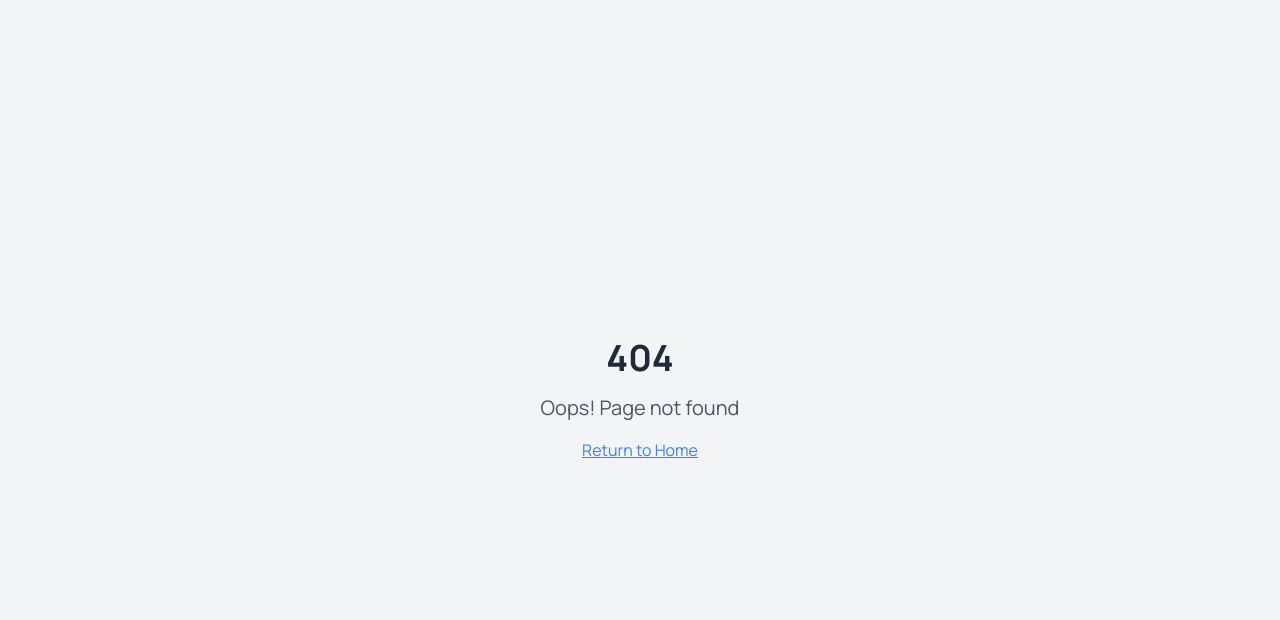
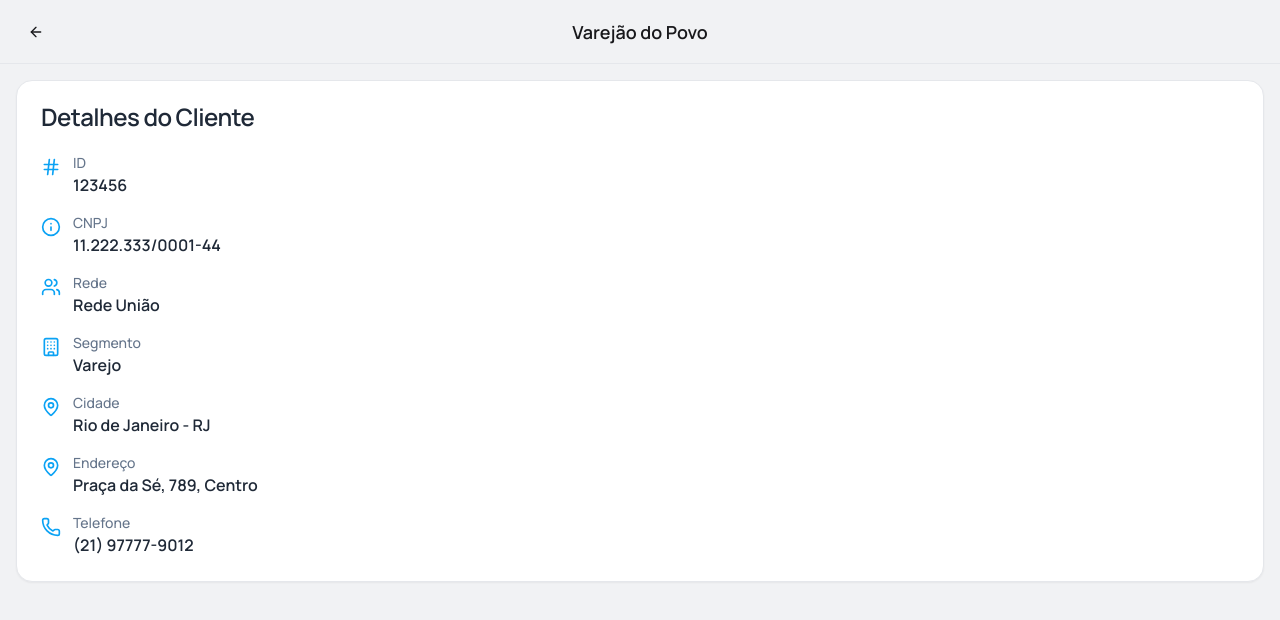
Before and after one commit to Comercialsc7/TradeScan, a React (Vite) app: page /customer/123456 in a window 1280 px wide. Before the commit this address had no page. Shown: the top 620 px of the page. Built offline with nearby package versions, Linux system fonts and the light colour scheme.

Commit message:
feat: Add customer details page and navigation

```diff
--- a/src/App.tsx
+++ b/src/App.tsx
@@ -10,6 +10,7 @@ import AuthPage from './pages/Auth'
 import NotFound from './pages/NotFound'
 import Layout from './components/Layout'
 import SearchCustomerPage from './pages/SearchCustomer'
+import CustomerDetailsPage from './pages/CustomerDetails'
 
 // ONLY IMPORT AND RENDER WORKING PAGES, NEVER ADD PLACEHOLDER COMPONENTS OR PAGES IN THIS FILE
 // AVOID REMOVING ANY CONTEXT PROVIDERS FROM THIS FILE (e.g. TooltipProvider, Toaster, Sonner)
@@ -39,6 +40,7 @@ const App = () => {
               {/* ADD ALL CUSTOM ROUTES MUST BE ADDED HERE */}
             </Route>
             <Route path="/search-customer" element={<SearchCustomerPage />} />
+            <Route path="/customer/:id" element={<CustomerDetailsPage />} />
             <Route path="/" element={<Navigate to="/auth" replace />} />
             <Route path="*" element={<NotFound />} />
           </Routes>
--- /dev/null
+++ b/src/lib/mock-data.ts
@@ -0,0 +1,73 @@
+export type Customer = {
+  id: string
+  name: string
+  cnpj: string
+  rede: string
+  segmento: string
+  cidade: string
+  endereco: string
+  telefone: string
+}
+
+export const customers: Customer[] = [
+  {
+    id: '789123',
+    name: 'Supermercado Pague Menos',
+    cnpj: '12.345.678/0001-99',
+    rede: 'Rede Sol',
+    segmento: 'Varejo',
+    cidade: 'Campinas - SP',
+    endereco: 'Rua das Flores, 123, Centro',
+    telefone: '(19) 99999-1234',
+  },
+  {
+    id: '456789',
+    name: 'Atacadão Dia a Dia',
+    cnpj: '98.765.432/0001-11',
+    rede: 'Rede Forte',
+    segmento: 'Atacado',
+    cidade: 'São Paulo - SP',
+    endereco: 'Avenida Principal, 456, Bairro Industrial',
+    telefone: '(11) 98888-5678',
+  },
+  {
+    id: '123456',
+    name: 'Varejão do Povo',
+    cnpj: '11.222.333/0001-44',
+    rede: 'Rede União',
+    segmento: 'Varejo',
+    cidade: 'Rio de Janeiro - RJ',
+    endereco: 'Praça da Sé, 789, Centro',
+    telefone: '(21) 97777-9012',
+  },
+  {
+    id: '987654',
+    name: 'Mercado da Esquina',
+    cnpj: '44.555.666/0001-77',
+    rede: 'Rede Sol',
+    segmento: 'Varejo',
+    cidade: 'Belo Horizonte - MG',
+    endereco: 'Rua dos Andradas, 101, Savassi',
+    telefone: '(31) 96666-3456',
+  },
+  {
+    id: '321654',
+    name: 'Empório Bom Preço',
+    cnpj: '77.888.999/0001-00',
+    rede: 'Rede Forte',
+    segmento: 'Varejo',
+    cidade: 'Curitiba - PR',
+    endereco: 'Alameda dos Anjos, 202, Batel',
+    telefone: '(41) 95555-7890',
+  },
+  {
+    id: '654987',
+    name: 'Minimercado Central',
+    cnpj: '22.333.444/0001-55',
+    rede: 'Rede União',
+    segmento: 'Varejo',
+    cidade: 'Porto Alegre - RS',
+    endereco: 'Avenida Ipiranga, 303, Moinhos de Vento',
+    telefone: '(51) 94444-1234',
+  },
+]
--- /dev/null
+++ b/src/pages/CustomerDetails.tsx
@@ -0,0 +1,93 @@
+import { useEffect } from 'react'
+import { useParams, useNavigate, Link } from 'react-router-dom'
+import {
+  ArrowLeft,
+  Building,
+  Hash,
+  Info,
+  MapPin,
+  Phone,
+  Users,
+} from 'lucide-react'
+import { Button } from '@/components/ui/button'
+import { Card, CardContent, CardHeader, CardTitle } from '@/components/ui/card'
+import { customers } from '@/lib/mock-data'
+
+const CustomerDetailsPage = () => {
+  const { id } = useParams<{ id: string }>()
+  const navigate = useNavigate()
+  const customer = customers.find((c) => c.id === id)
+
+  useEffect(() => {
+    if (customer) {
+      document.title = `${customer.name} - TradeScan`
+    } else {
+      document.title = 'Cliente não encontrado - TradeScan'
+    }
+  }, [customer])
+
+  if (!customer) {
+    return (
+      <div className="flex h-screen flex-col items-center justify-center bg-background text-center">
+        <h1 className="text-2xl font-bold">Cliente não encontrado</h1>
+        <p className="text-muted-foreground">
+          O cliente que você está procurando não existe.
+        </p>
+        <Button asChild className="mt-4">
+          <Link to="/search-customer">Voltar para a busca</Link>
+        </Button>
+      </div>
+    )
+  }
+
+  const details = [
+    { icon: Hash, label: 'ID', value: customer.id },
+    { icon: Info, label: 'CNPJ', value: customer.cnpj },
+    { icon: Users, label: 'Rede', value: customer.rede },
+    { icon: Building, label: 'Segmento', value: customer.segmento },
+    { icon: MapPin, label: 'Cidade', value: customer.cidade },
+    { icon: MapPin, label: 'Endereço', value: customer.endereco },
+    { icon: Phone, label: 'Telefone', value: customer.telefone },
+  ]
+
+  return (
+    <div className="flex h-screen flex-col bg-background">
+      <header className="sticky top-0 z-10 flex h-16 items-center border-b bg-background px-4">
+        <Button variant="ghost" size="icon" onClick={() => navigate(-1)}>
+          <ArrowLeft className="h-6 w-6 text-zinc-900 dark:text-white" />
+        </Button>
+        <h1 className="flex-1 truncate px-2 text-center text-lg font-semibold text-zinc-900 dark:text-white">
+          {customer.name}
+        </h1>
+        <div className="w-10" />
+      </header>
+
+      <main className="flex-1 overflow-y-auto p-4">
+        <Card>
+          <CardHeader>
+            <CardTitle>Detalhes do Cliente</CardTitle>
+          </CardHeader>
+          <CardContent>
+            <ul className="space-y-4">
+              {details.map((detail) => (
+                <li key={detail.label} className="flex items-start space-x-3">
+                  <detail.icon className="mt-1 h-5 w-5 flex-shrink-0 text-primary" />
+                  <div>
+                    <p className="text-sm font-medium text-muted-foreground">
+                      {detail.label}
+                    </p>
+                    <p className="font-semibold text-foreground">
+                      {detail.value}
+                    </p>
+                  </div>
+                </li>
+              ))}
+            </ul>
+          </CardContent>
+        </Card>
+      </main>
+    </div>
+  )
+}
+
+export default CustomerDetailsPage
--- a/src/pages/SearchCustomer.tsx
+++ b/src/pages/SearchCustomer.tsx
@@ -1,5 +1,5 @@
 import { useState, useMemo, useEffect } from 'react'
-import { useNavigate } from 'react-router-dom'
+import { useNavigate, Link } from 'react-router-dom'
 import {
   ArrowLeft,
   Search,
@@ -10,52 +10,7 @@ import {
 import { Input } from '@/components/ui/input'
 import { Button } from '@/components/ui/button'
 import { cn } from '@/lib/utils'
-
-type Customer = {
-  id: string
-  name: string
-  cnpj: string
-  rede: string
-}
-
-const customers: Customer[] = [
-  {
-    id: '789123',
-    name: 'Supermercado Pague Menos',
-    cnpj: '12.345.678/0001-99',
-    rede: 'Rede Sol',
-  },
-  {
-    id: '456789',
-    name: 'Atacadão Dia a Dia',
-    cnpj: '98.765.432/0001-11',
-    rede: 'Rede Forte',
-  },
-  {
-    id: '123456',
-    name: 'Varejão do Povo',
-    cnpj: '11.222.333/0001-44',
-    rede: 'Rede União',
-  },
-  {
-    id: '987654',
-    name: 'Mercado da Esquina',
-    cnpj: '44.555.666/0001-77',
-    rede: 'Rede Sol',
-  },
-  {
-    id: '321654',
-    name: 'Empório Bom Preço',
-    cnpj: '77.888.999/0001-00',
-    rede: 'Rede Forte',
-  },
-  {
-    id: '654987',
-    name: 'Minimercado Central',
-    cnpj: '22.333.444/0001-55',
-    rede: 'Rede União',
-  },
-]
+import { customers } from '@/lib/mock-data'
 
 const SearchCustomerPage = () => {
   const [searchTerm, setSearchTerm] = useState('')
@@ -141,11 +96,19 @@ const SearchCustomerPage = () => {
                   </p>
                 </div>
               </div>
-              {selectedCustomerId === customer.id ? (
-                <CheckCircle2 className="h-6 w-6 flex-shrink-0 text-primary" />
-              ) : (
-                <ChevronRight className="h-6 w-6 flex-shrink-0 text-zinc-400 dark:text-zinc-500" />
-              )}
+              <div className="flex items-center space-x-2">
+                {selectedCustomerId === customer.id && (
+                  <CheckCircle2 className="h-6 w-6 flex-shrink-0 text-primary" />
+                )}
+                <Link
+                  to={`/customer/${customer.id}`}
+                  className="flex h-8 w-8 items-center justify-center rounded-full hover:bg-zinc-200 dark:hover:bg-zinc-700"
+                  onClick={(e) => e.stopPropagation()}
+                  aria-label={`Ver detalhes de ${customer.name}`}
+                >
+                  <ChevronRight className="h-6 w-6 flex-shrink-0 text-zinc-400 dark:text-zinc-500" />
+                </Link>
+              </div>
             </div>
           ))}
         </div>
```
